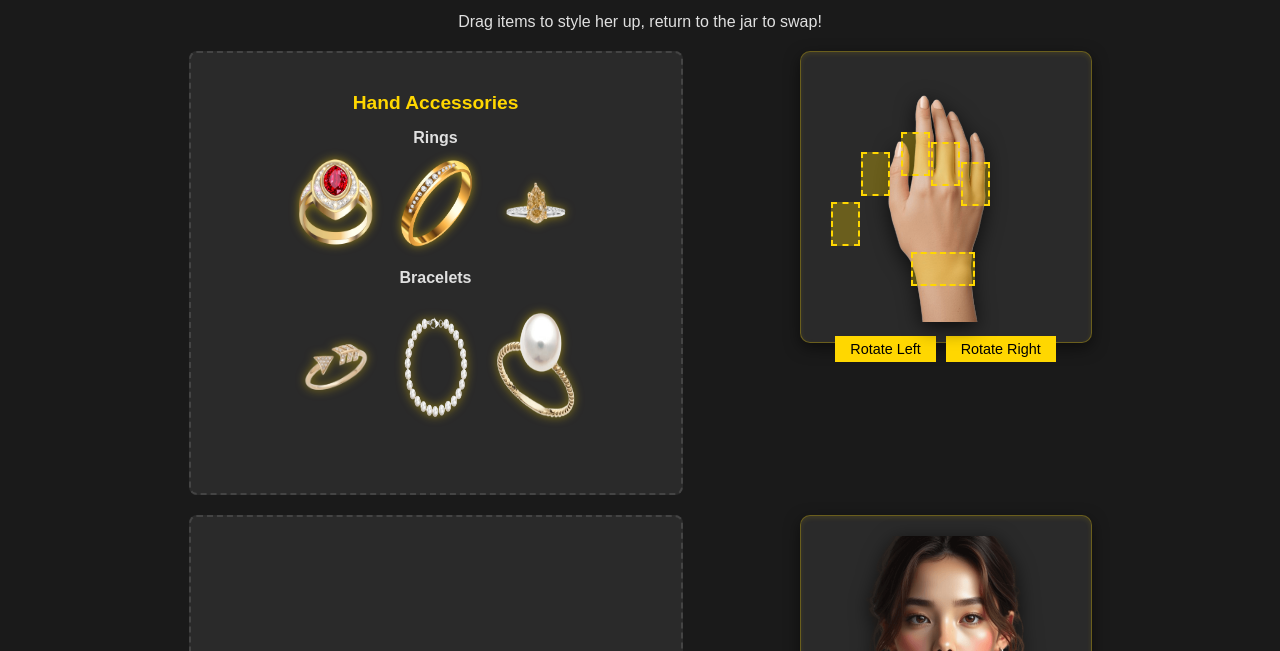
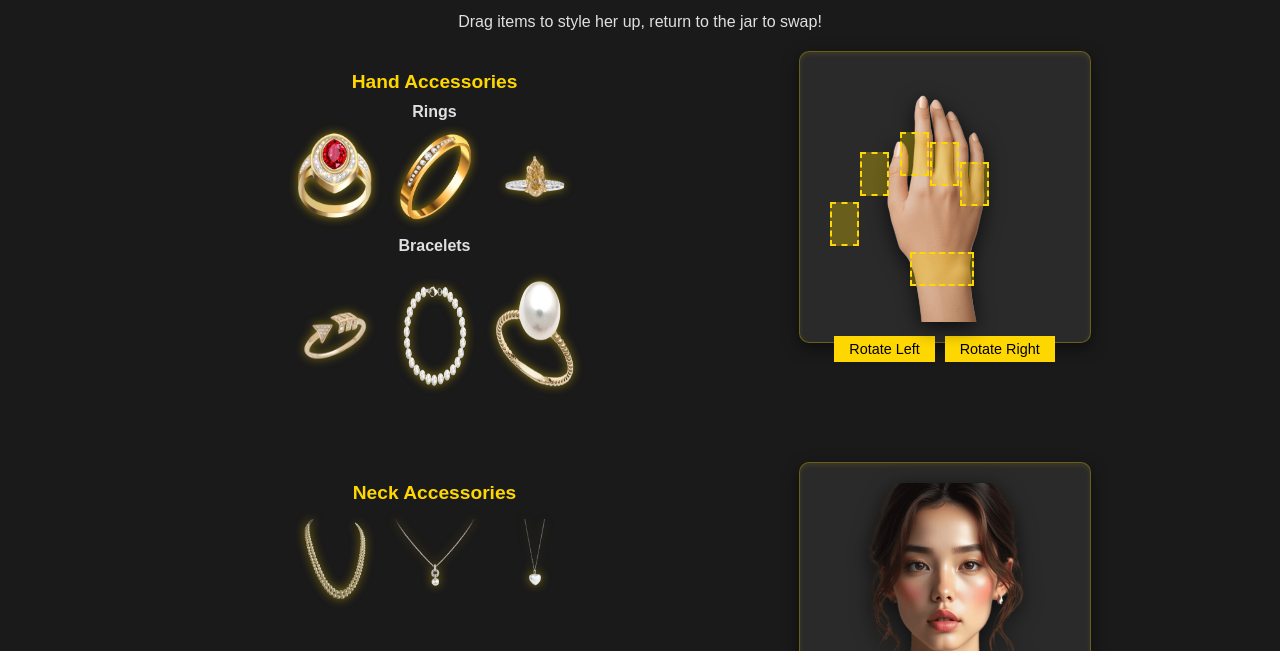
Before and after one commit to BoraMalaj/shiny_jars, a plain HTML site: page game.html in a window 1280 px wide. Shown: the part 149-800 px from the top of the page. Drawn offline with Linux system fonts and the light colour scheme; a script that the page names is missing.

Commit message:
further adjustments in style.css

```diff
--- a/styles.css
+++ b/styles.css
@@ -141,7 +141,7 @@ p {
     padding: 20px;
 }
 
-.accessory-section {
+/* .accessory-section {
     border: 2px dashed #444;
     background-color: #2a2a2a;
     border-radius: 8px;
@@ -149,7 +149,7 @@ p {
     flex-direction: column;
     justify-content: center;
     min-height: 400px;
-}
+} */
 
 .accessory-section h2 {
     color: #ffd700;
```
